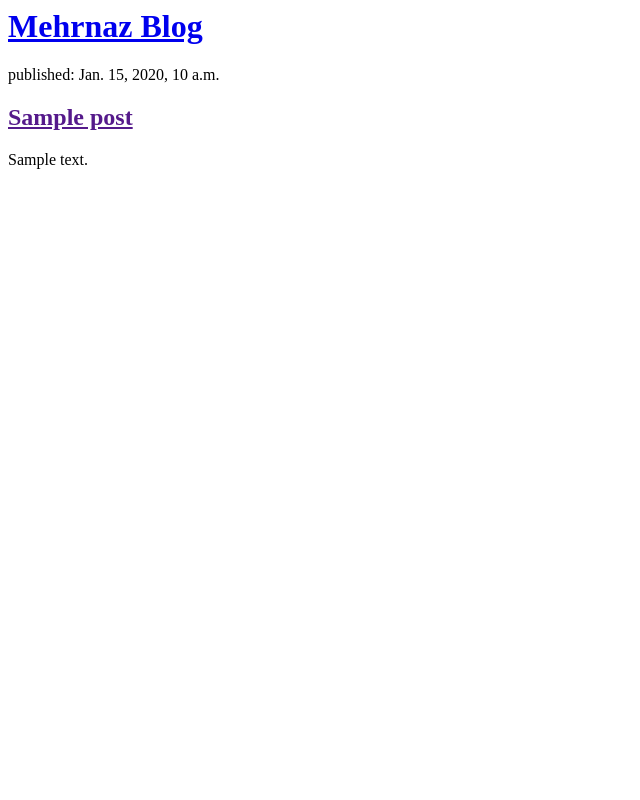
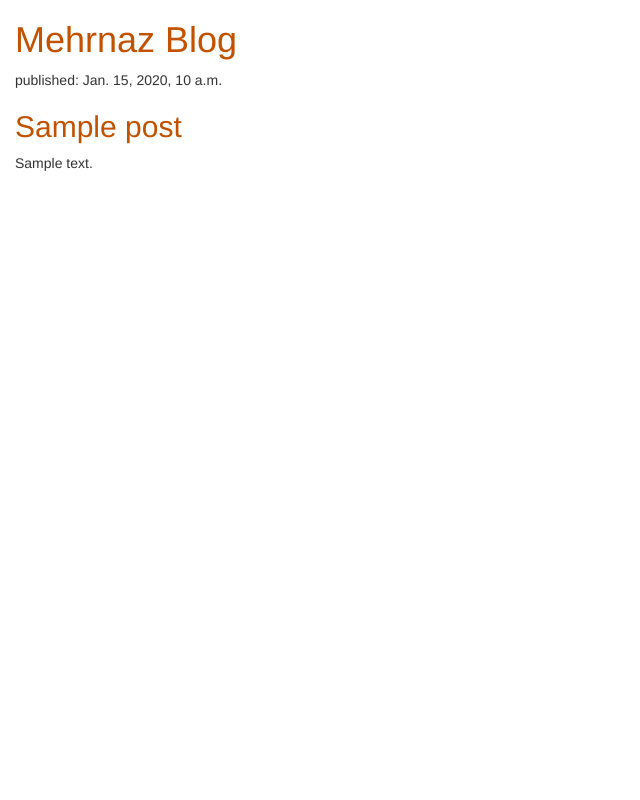
Before and after one commit to mehrnazd/my-first-blog, a Django app: page / in a window 1280 px wide. Shown: the whole page, without its empty margins (0-640 px from the left). Run offline with Django 3.2, Linux system fonts and the light colour scheme; tables that the repository leaves empty hold one stand-in row (values such as "Sample post"); some libraries are stand-ins or nearby versions.

Commit message:
added CSS file

```diff
--- a/blog/templates/blog/post_list.html
+++ b/blog/templates/blog/post_list.html
@@ -1,6 +1,10 @@
+{% load static %}
 <html>
     <head>
         <title>Meri's Blog</title>
+        <link rel="stylesheet" href="//maxcdn.bootstrapcdn.com/bootstrap/3.2.0/css/bootstrap.min.css">
+        <link rel="stylesheet" href="//maxcdn.bootstrapcdn.com/bootstrap/3.2.0/css/bootstrap-theme.min.css">
+        <link rel="stylesheet" href="{% static 'css/blog.css' %}">
     </head>
     <body>
         <div>
--- /dev/null
+++ b/blog/templates/blog/static/css/blog.css
@@ -0,0 +1,2 @@
+h1 a, h2 a {color:  #c25100; }
+body {padding-left: 15px;}
--- a/mysite/settings.py
+++ b/mysite/settings.py
@@ -118,5 +118,5 @@ USE_TZ = True
 # Static files (CSS, JavaScript, Images)
 # https://docs.djangoproject.com/en/2.2/howto/static-files/
 
+STATIC_ROOT = os.path.join(BASE_DIR, 'static')
 STATIC_URL = '/static/'
-STATIC_ROOT = os.path.join(BASE_DIR, 'static')
```
